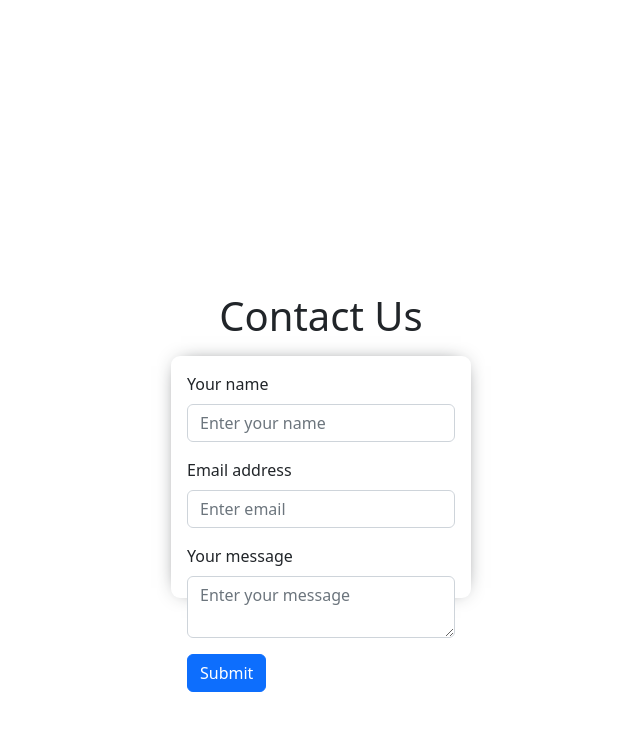
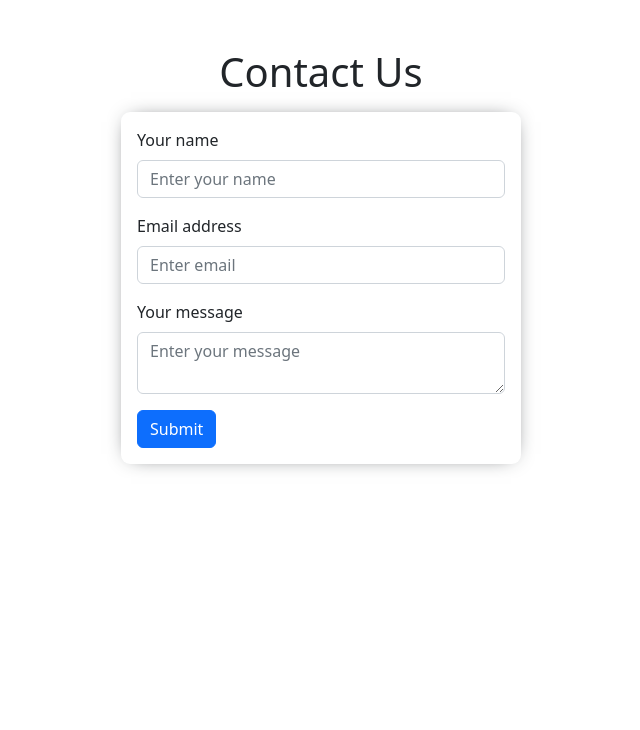
Before and after one commit to muh-osman/google-spreadsheets-form, a React (Create React App) app: page / in a window 1280 px wide. Shown: the top 730 px of the page, without its empty margins (319-959 px from the left). Built offline with nearby package versions, Linux system fonts and the light colour scheme.

Commit message:
Bug fixes

```diff
--- a/src/App.css
+++ b/src/App.css
@@ -1,5 +1,4 @@
 #root {
-  height: 100vh;
   display: flex;
   flex-direction: column;
   align-items: center;
@@ -10,15 +9,14 @@ form {
   border-radius: 9px;
   padding: 16px;
   width: 100%;
-  height: 242px;
+  height: fit-content;
   box-shadow: 0 0 20px -10px rgba(33, 37, 41, 1);
 }
 
 /* The flip card container - set the width and height to whatever you want. We have added the border property to demonstrate that the flip itself goes out of the box on hover (remove perspective if you don't want the 3D effect */
 .flip-card {
   background-color: transparent;
-  width: 300px;
-  height: 200px;
+  width: 400px;
   perspective: 1000px; /* Remove this if you don't want the 3D effect */
 }
 
@@ -26,22 +24,17 @@ form {
 .flip-card-inner {
   position: relative;
   width: 100%;
+  height: 100%;
   transition: transform 0.8s;
   transform-style: preserve-3d;
-  height: 242px;
 }
-
-/* Do an horizontal flip when you move the mouse over the flip box container */
-/* .flip-card:hover .flip-card-inner {
-  transform: rotateY(180deg);
-} */
 
 /* Position the front and back side */
 .flip-card-front,
 .flip-card-back {
   position: absolute;
   width: 100%;
-  height: 242px;
+  height: 352px;
   -webkit-backface-visibility: hidden; /* Safari */
   backface-visibility: hidden;
 }
@@ -84,7 +77,7 @@ form {
   box-sizing: border-box;
   position: absolute;
   top: 50%;
-  left: 339%;
+  left: 350px;
   width: 30px;
   height: 30px;
   margin-top: -15px;
```
Also changed, not shown: 1 other file (tests, documents, lock files or other folders).
